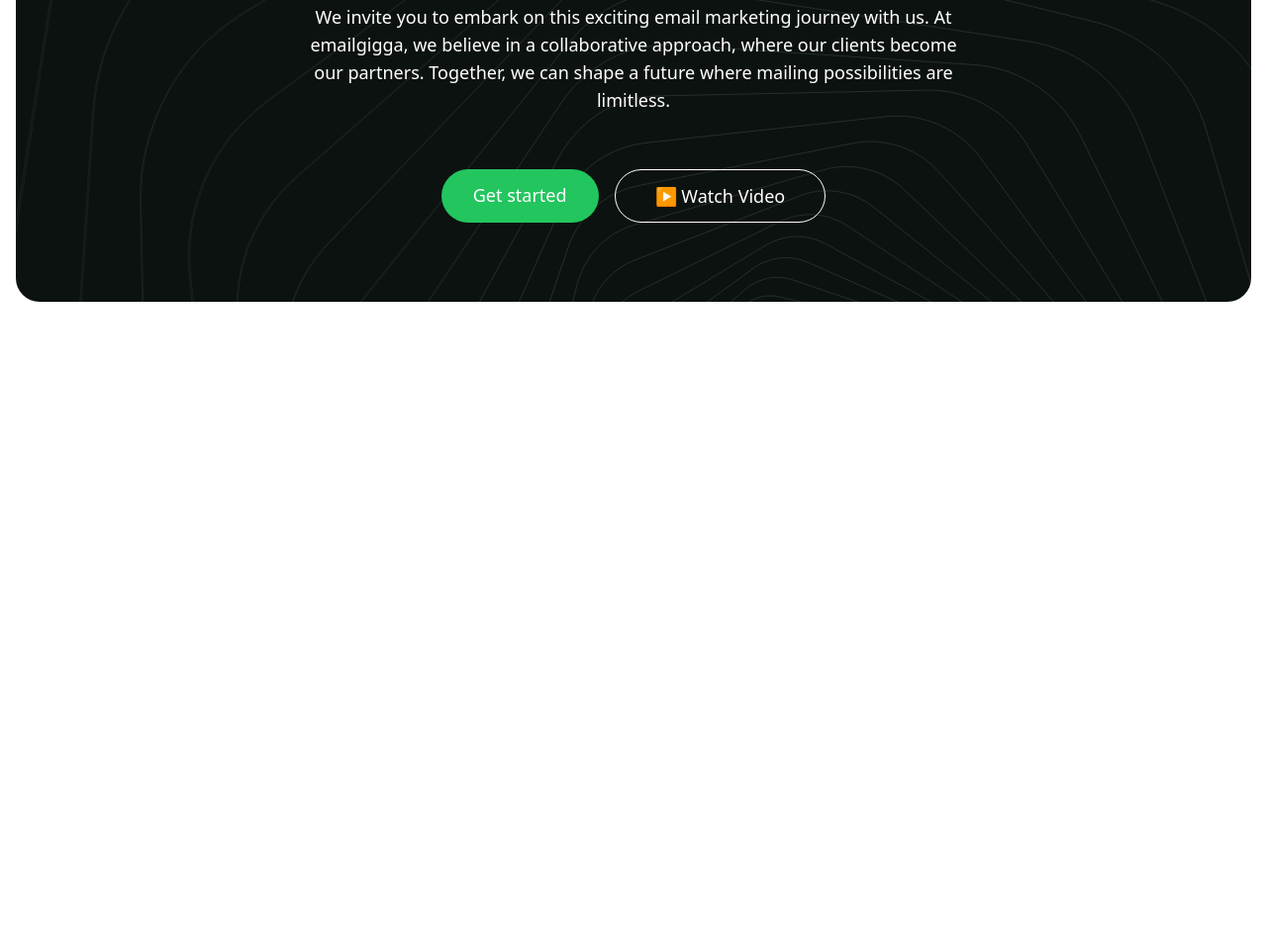
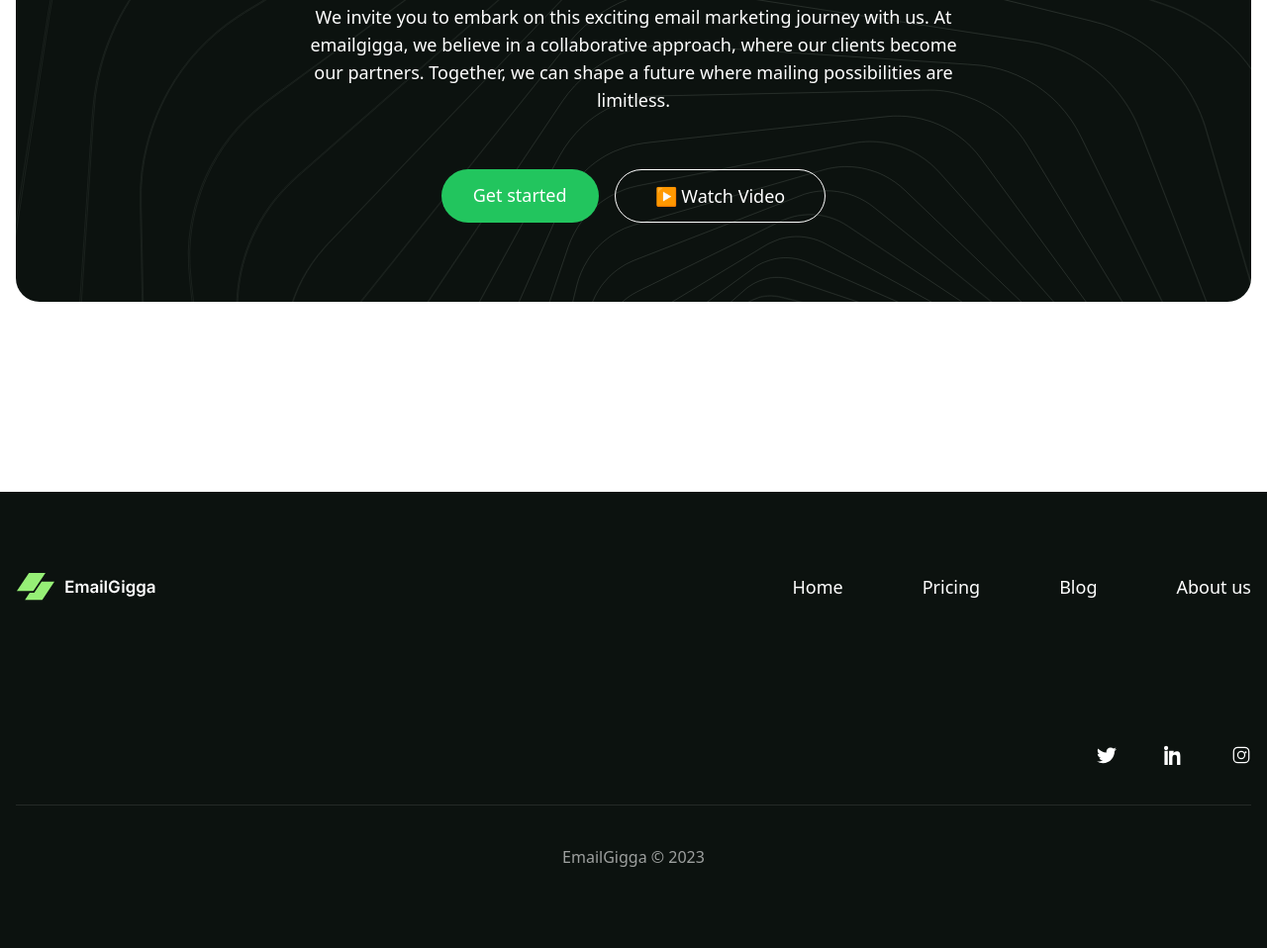
Before and after one commit to JSnata/agency-landing, a website built with Vite: page index.html in a window 1280 px wide. Shown: the part 9997-10955 px from the top of the page at 99% size. Before the commit the page ends 10382 px from the top, so only its background shows below. Built offline with nearby package versions, Linux system fonts and the light colour scheme.

Commit message:
add main footer

```diff
--- a/index.html
+++ b/index.html
@@ -923,7 +923,7 @@
         </div>
       </div>
     </section>
-    <section class=" text-white py-20 px-4">
+    <section class=" text-white py-20 px-4 mb-28">
       <div class="max-w-content-container mx-auto">
         <div
           class="bg-[#0C120F] bg-[url('./src/assets/bg-lines.svg')] bg-cover bg-center rounded-3xl px-6 py-14 md:px-16 md:py-20 text-center"
@@ -951,9 +951,47 @@
         </div>
       </div>
     </section>
+    <footer class="bg-[#0C120F] text-white py-20 px-4">
+      <div class="max-w-content-container mx-auto flex flex-col md:flex-row justify-between items-start md:items-center gap-8 mb-36">
+        <!-- Logo -->
+        <a href="#" class="flex items-center space-x-2">
+          <img
+            src="./src/assets/logo.svg"
+            alt="EmailGigga logo"
+            class="h-8 w-auto"
+          />
+        </a>
 
+        <!-- Navigation -->
+        <nav class="flex gap-20 text-lg">
+          <a href="#" class="hover:text-green-400 transition">Home</a>
+          <a href="#" class="hover:text-green-400 transition">Pricing</a>
+          <a href="#" class="hover:text-green-400 transition">Blog</a>
+          <a href="#" class="hover:text-green-400 transition">About us</a>
+        </nav>
+      </div>
 
+        <!-- Social Icons -->
+        <div class="max-w-content-container mx-auto flex flex-col md:flex-row justify-between items-start md:items-center gap-8">
+          <div></div>
+          <div class="flex gap-12">
+            <a href="#" aria-label="Twitter" class="hover:text-green-400 transition">
+              <svg class="w-5 h-5 fill-current" viewBox="0 0 24 24"><path d="M24 4.557a9.828 9.828 0 01-2.828.775A4.932 4.932 0 0023.337 3a9.864 9.864 0 01-3.127 1.195A4.916 4.916 0 0016.616 3c-2.73 0-4.943 2.213-4.943 4.943 0 .388.044.765.127 1.126C7.69 8.882 4.066 6.949 1.64 4.161a4.93 4.93 0 00-.666 2.482c0 1.71.87 3.213 2.188 4.096A4.904 4.904 0 01.96 10.1v.063a4.942 4.942 0 003.96 4.833 4.996 4.996 0 01-2.22.084 4.943 4.943 0 004.604 3.417A9.867 9.867 0 010 19.54a13.93 13.93 0 007.548 2.213c9.058 0 14.01-7.503 14.01-14.01 0-.213-.005-.425-.014-.636A10.025 10.025 0 0024 4.557z"/></svg>
+            </a>
+            <a href="#" aria-label="LinkedIn" class="hover:text-green-400 transition">
+              <svg class="w-5 h-5 fill-current" viewBox="0 0 24 24"><path d="M4.98 3.5C4.98 4.88 3.88 6 2.5 6S0 4.88 0 3.5 1.12 1 2.5 1s2.5 1.12 2.5 2.5zM.5 7h4V24h-4V7zm7.5 0h3.6v2.5h.1c.5-.9 1.7-1.9 3.5-1.9 3.8 0 4.5 2.5 4.5 5.7V24h-4v-8.1c0-1.9-.03-4.3-2.6-4.3-2.6 0-3 2-3 4.2V24h-4V7z"/></svg>
+            </a>
+            <a href="#" aria-label="Instagram" class="hover:text-green-400 transition">
+              <svg class="w-5 h-5 fill-current" viewBox="0 0 24 24"><path d="M7.75 2h8.5A5.75 5.75 0 0122 7.75v8.5A5.75 5.75 0 0116.25 22h-8.5A5.75 5.75 0 012 16.25v-8.5A5.75 5.75 0 017.75 2zm0 1.5A4.25 4.25 0 003.5 7.75v8.5A4.25 4.25 0 007.75 20.5h8.5a4.25 4.25 0 004.25-4.25v-8.5A4.25 4.25 0 0016.25 3.5h-8.5zM12 7a5 5 0 110 10 5 5 0 010-10zm0 1.5a3.5 3.5 0 100 7 3.5 3.5 0 000-7zm5.25-.88a1.13 1.13 0 110 2.25 1.13 1.13 0 010-2.25z"/></svg>
+            </a>
+          </div>
+      </div>
 
+      <!-- Divider -->
+      <div class="border-t border-white/10 mt-10 pt-10 text-center text-base text-white/60">
+        EmailGigga © 2023
+      </div>
+    </footer>
     <script src="https://cdn.jsdelivr.net/npm/swiper@11/swiper-bundle.min.js"></script>
     <script src="./script.js"></script>
     <script type="module" src="/src/main.js"></script>
```
